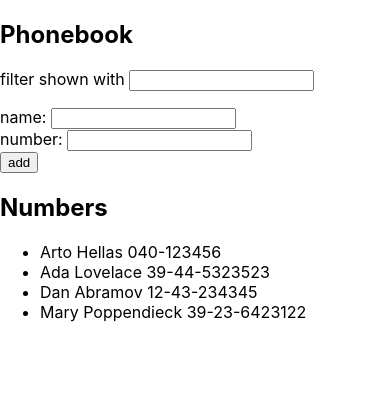
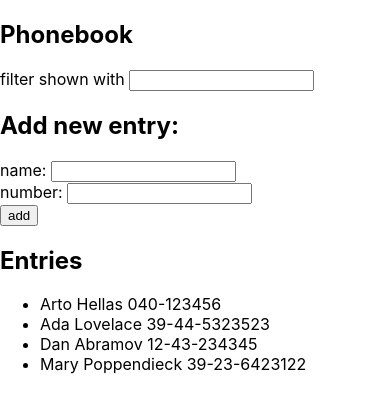
Before and after one commit to danielrlc/fso-exercises, a React (Create React App) app in the folder part2/phonebook/: page / in a window 390 px wide. Shown: the top 412 px of the page. Built offline with nearby package versions, Linux system fonts and the light colour scheme.

Commit message:
2.10: The Phonebook Step5

```diff
--- a/part2/phonebook/src/App.js
+++ b/part2/phonebook/src/App.js
@@ -1,4 +1,7 @@
 import React, { useState } from 'react'
+import Filter from './components/filter'
+import PersonForm from './components/personForm'
+import Persons from './components/persons'
 
 const App = () => {
   const [persons, setPersons] = useState([
@@ -24,45 +27,22 @@ const App = () => {
 
   const handleSearchChange = event => setSearch(event.target.value)
 
-  const handleNewNumberInputChange = event => setNewNumber(event.target.value)
+  const handleNewNumberChange = event => setNewNumber(event.target.value)
 
   return (
     <div>
       <h2>Phonebook</h2>
-      <p>
-        filter shown with{' '}
-        <input type="text" value={search} onChange={handleSearchChange} />
-      </p>
-      <form onSubmit={handleFormSubmit}>
-        <div>
-          name:{' '}
-          <input type="text" value={newName} onChange={handleNewNameChange} />
-        </div>
-        <div>
-          number:{' '}
-          <input
-            type="text"
-            value={newNumber}
-            onChange={handleNewNumberInputChange}
-          />
-        </div>
-        <div>
-          <button type="submit">add</button>
-        </div>
-      </form>
-      <h2>Numbers</h2>
-      <ul>
-        {persons
-          .filter(
-            person =>
-              person.name.toLowerCase().indexOf(search.toLowerCase()) !== -1,
-          )
-          .map(person => (
-            <li key={person.name}>
-              {person.name} {person.number}
-            </li>
-          ))}
-      </ul>
+      <Filter search={search} handleSearchChange={handleSearchChange} />
+      <h2>Add new entry:</h2>
+      <PersonForm
+        handleFormSubmit={handleFormSubmit}
+        handleNewNameChange={handleNewNameChange}
+        handleNewNumberChange={handleNewNumberChange}
+        newName={newName}
+        newNumber={newNumber}
+      />
+      <h2>Entries</h2>
+      <Persons persons={persons} search={search} />
     </div>
   )
 }
--- /dev/null
+++ b/part2/phonebook/src/components/filter.js
@@ -0,0 +1,10 @@
+import React from 'react'
+
+const Filter = ({ search, handleSearchChange }) => (
+  <p>
+    filter shown with{' '}
+    <input type="text" value={search} onChange={handleSearchChange} />
+  </p>
+)
+
+export default Filter
--- /dev/null
+++ b/part2/phonebook/src/components/person.js
@@ -0,0 +1,9 @@
+import React from 'react'
+
+const Person = ({ person }) => (
+  <li key={person.name}>
+    {person.name} {person.number}
+  </li>
+)
+
+export default Person
--- /dev/null
+++ b/part2/phonebook/src/components/personForm.js
@@ -0,0 +1,24 @@
+import React from 'react'
+
+const PersonForm = ({
+  handleFormSubmit,
+  handleNewNameChange,
+  handleNewNumberChange,
+  newName,
+  newNumber,
+}) => (
+  <form onSubmit={handleFormSubmit}>
+    <div>
+      name: <input type="text" value={newName} onChange={handleNewNameChange} />
+    </div>
+    <div>
+      number:{' '}
+      <input type="text" value={newNumber} onChange={handleNewNumberChange} />
+    </div>
+    <div>
+      <button type="submit">add</button>
+    </div>
+  </form>
+)
+
+export default PersonForm
--- /dev/null
+++ b/part2/phonebook/src/components/persons.js
@@ -0,0 +1,17 @@
+import React from 'react'
+import Person from './person'
+
+const Persons = ({ persons, search }) => (
+  <ul>
+    {persons
+      .filter(
+        person =>
+          person.name.toLowerCase().indexOf(search.toLowerCase()) !== -1,
+      )
+      .map(person => (
+        <Person person={person} />
+      ))}
+  </ul>
+)
+
+export default Persons
```
